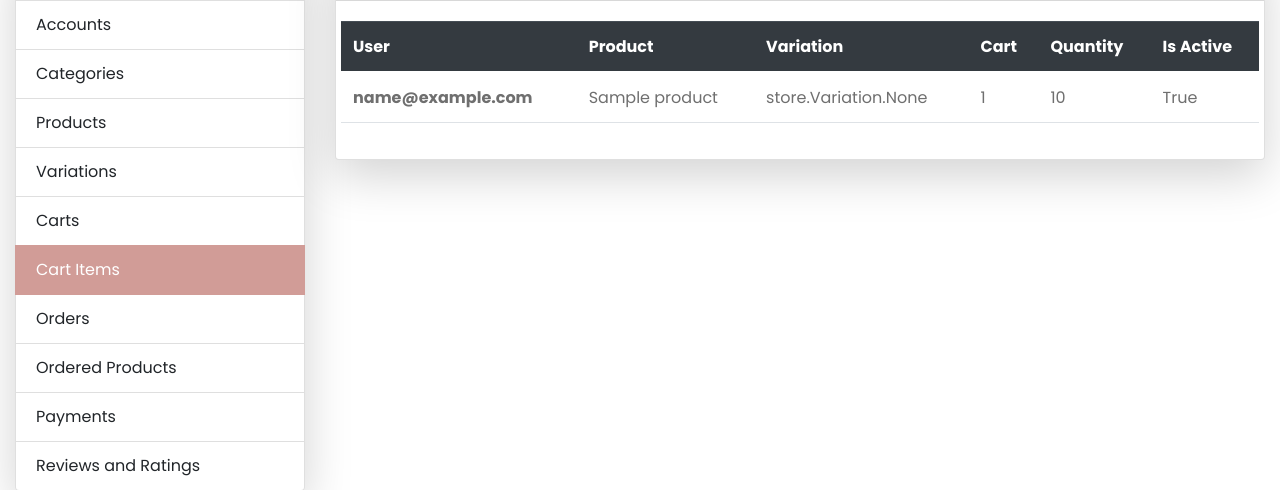
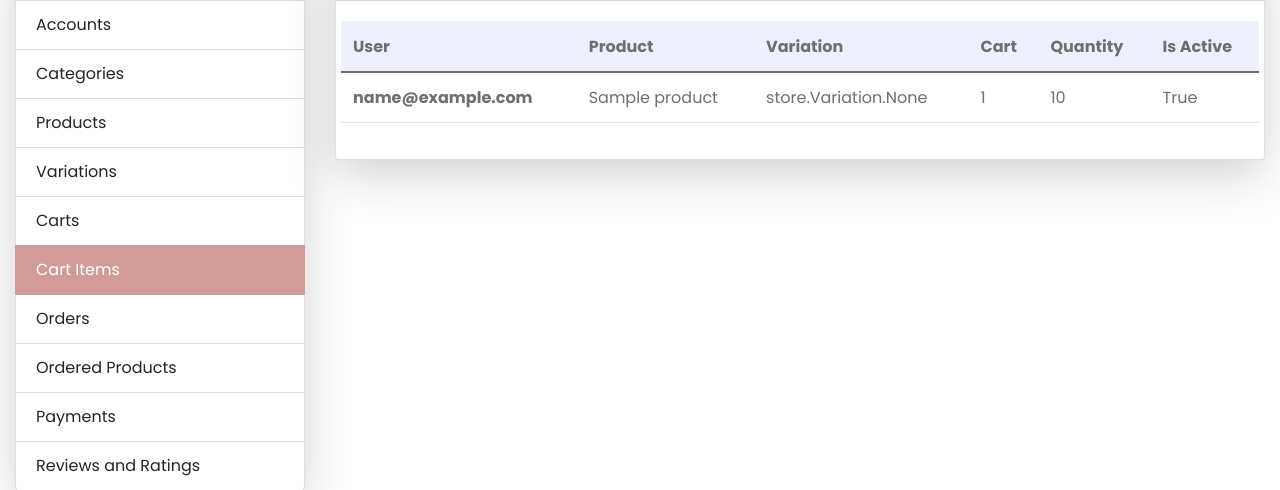
Before and after one commit to p-nishad/django-project, a Django app: page /cart/view_cart_item/ in a window 1280 px wide. Shown: the part 247-737 px from the top of the page. Run offline with Django 4.2, Linux system fonts and the light colour scheme; tables that the repository leaves empty hold one stand-in row (values such as "Sample post"); parts of the project's set-up code (start-up, migrations or seed data) failed here and were passed over; some libraries are stand-ins or nearby versions.

Commit message:
Chnged thead color

```diff
--- a/mysite/templates/admin/view_account.html
+++ b/mysite/templates/admin/view_account.html
@@ -65,7 +65,7 @@
                     <div class="card-body">
                         <div class="row">
                             <table class="table">
-                                <thead class="thead-dark">
+                                <thead class="thead bg-secondary">
                                   <tr>
 
                                     <th scope="col">Full Name</th>
--- a/mysite/templates/admin/view_cart_item.html
+++ b/mysite/templates/admin/view_cart_item.html
@@ -65,7 +65,7 @@
                     <div class="card-body">
                         <div class="row">
                             <table class="table">
-                                <thead class="thead-dark">
+                                <thead class="thead bg-secondary">
                                   <tr>
                                     <th scope="col">User</th>
                                     <th scope="col">Product</th>
--- a/mysite/templates/admin/view_category.html
+++ b/mysite/templates/admin/view_category.html
@@ -65,7 +65,7 @@
                         <div class="row">
 
                           <table class="table">
-                            <thead class="thead-dark">
+                            <thead class="thead bg-secondary">
                               <tr>
                                 <th scope="col">Category Name</th>
                                 <th scope="col">Slug</th>
--- a/mysite/templates/admin/view_payment.html
+++ b/mysite/templates/admin/view_payment.html
@@ -64,7 +64,7 @@
                     <div class="card-body">
                         <div class="row">
                             <table class="table">
-                                <thead class="thead-dark">
+                                <thead class="thead bg-secondary">
                                   <tr>
                                     <th scope="col">User</th>
                                     <th scope="col">Order ID</th>
--- a/mysite/templates/admin/view_product.html
+++ b/mysite/templates/admin/view_product.html
@@ -65,7 +65,7 @@
                     <div class="card-body">
                         <div class="row">
                             <table class="table">
-                                <thead class="thead-dark">
+                                <thead class="thead bg-secondary">
                                   <tr>
                                     <th scope="col">Product</th>
                                     <th scope="col">Category</th>
--- a/mysite/templates/admin/view_review.html
+++ b/mysite/templates/admin/view_review.html
@@ -66,7 +66,7 @@
                     <div class="card-body">
                         <div class="row">
                             <table class="table">
-                                <thead class="thead-dark">
+                                <thead class="thead bg-secondary">
                                   <tr>
                                     <th scope="col">Product</th>
                                     <th scope="col">User</th>
--- a/mysite/templates/admin/view_variation.html
+++ b/mysite/templates/admin/view_variation.html
@@ -63,7 +63,7 @@
                     <div class="card-body">
                         <div class="row">
                             <table class="table">
-                                <thead class="thead-dark">
+                                <thead class="thead bg-secondary">
                                   <tr>
                                     <th scope="col">Product</th>
                                     <th scope="col">Variation Category</th>
```
Also changed, not shown: mysite/store/views.py (line endings or trailing spaces).
